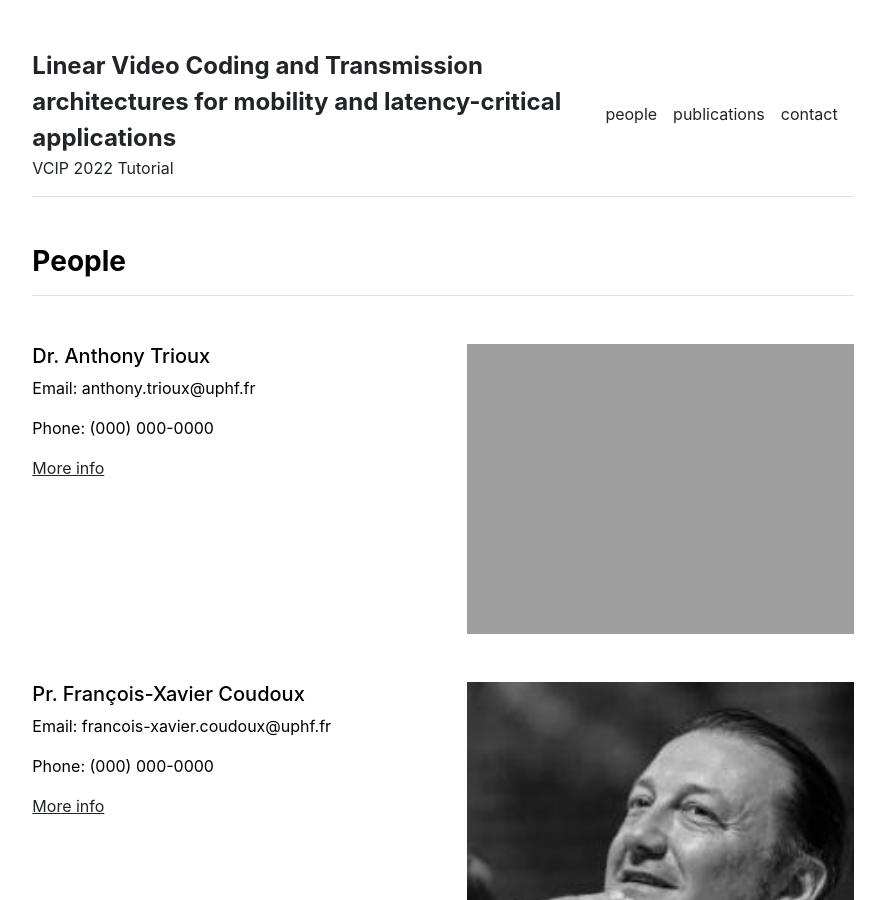
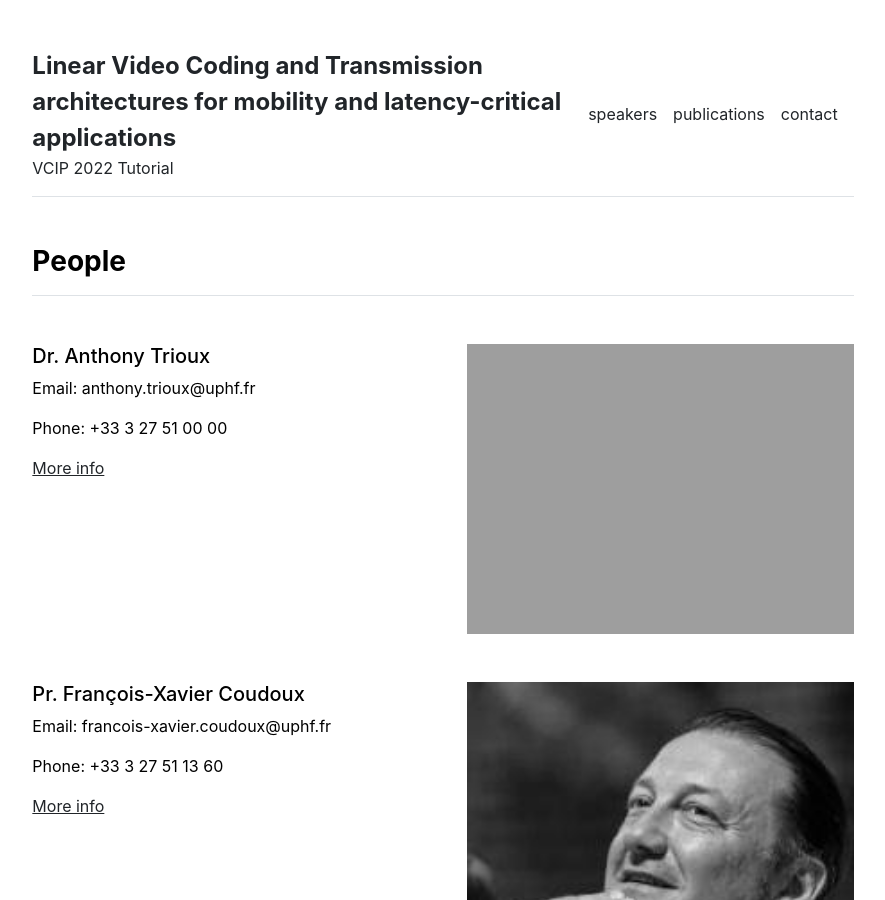
Before and after one commit to XiaYi59/LVCT, a Jekyll site: the page built from people.md, in a window 1280 px wide and 900 px high. Shown: the whole window, without its empty margins (197-1082 px from the left). Built offline with Jekyll 4.4.1, drawn with Linux system fonts in a browser that asks for light colours.

Commit message:
Update settings.yml

```diff
--- a/_data/settings.yml
+++ b/_data/settings.yml
@@ -1,13 +1,13 @@
 menu:
-- {name: 'people', url: '/people'}
+- {name: 'speakers', url: '/people'}
 - {name: 'publications', url: '/publications'}
 #- {name: 'courses', url: '/courses'}
 #- {name: 'cv', url: '/cv'}
 - {name: 'contact', url: '/contact'}
 
 people:
-- {name: 'Dr. Anthony Trioux', title: 'Associate Professor', department: 'Electronics Engineering', institution: 'Univ. Polytechnique Hauts-de-France/INSA Hauts-de-France', institution_address: 'Campus Mont Houy, Valenciennes, France', phone: '(000) 000-0000', email: 'anthony.trioux@uphf.fr', office: 'IEMN, Office 111', image: 'assets/img/contact.jpg', url: 'primary-investigator'}
-- {name: 'Pr. François-Xavier Coudoux', title: 'Full Professor', department: 'Electronics Engineering', institution: 'Univ. Polytechnique Hauts-de-France/INSA Hauts-de-France', institution_address: 'Campus Mont Houy, Valenciennes, France', phone: '(000) 000-0000', email: 'francois-xavier.coudoux@uphf.fr', office: 'IEMN, Office XXX', image: 'assets/img/FX.jpg', url: 'lab-technician'}
+- {name: 'Dr. Anthony Trioux', title: 'Associate Professor', department: 'Electronics Engineering', institution: 'Univ. Polytechnique Hauts-de-France/INSA Hauts-de-France', institution_address: 'Campus Mont Houy, Valenciennes, France', phone: '+33 3 27 51 00 00', email: 'anthony.trioux@uphf.fr', office: 'IEMN, Office 111', image: 'assets/img/contact.jpg', url: 'primary-investigator'}
+- {name: 'Pr. François-Xavier Coudoux', title: 'Full Professor', department: 'Electronics Engineering', institution: 'Univ. Polytechnique Hauts-de-France/INSA Hauts-de-France', institution_address: 'Campus Mont Houy, Valenciennes, France', phone: '+33 3 27 51 13 60', email: 'francois-xavier.coudoux@uphf.fr', office: 'IEMN, Office XXX', image: 'assets/img/FX.jpg', url: 'lab-technician'}
 - {name: 'Pr. Marco Cagnazzo', title: 'Associate Professor', department: 'Information Engineering', institution: 'Univ. of Padua', institution_address: 'Via VIII Febbraio, 2, Padova PD, Italy', phone: '(000) 000-0000', email: 'marco.cagnazzo@unipd.it', office: 'to be defined', image: 'assets/img/MC.jpg', url: 'graduate-student'}
 - {name: 'Pr. Michel Kieffer', title: 'Full Professor', department: 'to be defined', institution: 'Univ. Paris-Saclay/Centrale Supéléc', institution_address: 'Rue Joliot Curie, Gif-sur-Yvette, France', phone: '(000) 000-0000', email: 'michel.kieffer@l2s.centralesupelec.fr', office: 'to be defined', image: 'assets/img/MK.jpg', url: 'graduate-student'}
 
@@ -23,4 +23,4 @@ social:
 - {icon: 'linkedin', link: 'https://fr.linkedin.com/in/anthony-trioux/en?original_referer='}
 
 contacts:
-- {name: 'Dr. Anthony Trioux', title: 'Associate Professor', department: 'Electronics Engineering', institution: 'Univ. Polytechnique Hauts-de-France/INSA Hauts-de-France', institution_address: 'Campus Mont Houy, Valenciennes, France', phone: '03 27 51 00 00', email: 'anthony.trioux@uphf.fr', office: 'IEMN, Office 111', image: 'assets/img/contact.jpg'}
+- {name: 'Dr. Anthony Trioux', title: 'Associate Professor', department: 'Electronics Engineering', institution: 'Univ. Polytechnique Hauts-de-France/INSA Hauts-de-France', institution_address: 'Campus Mont Houy, Valenciennes, France', phone: '+33 3 27 51 00 00', email: 'anthony.trioux@uphf.fr', office: 'IEMN, Office 111', image: 'assets/img/contact.jpg'}
```
